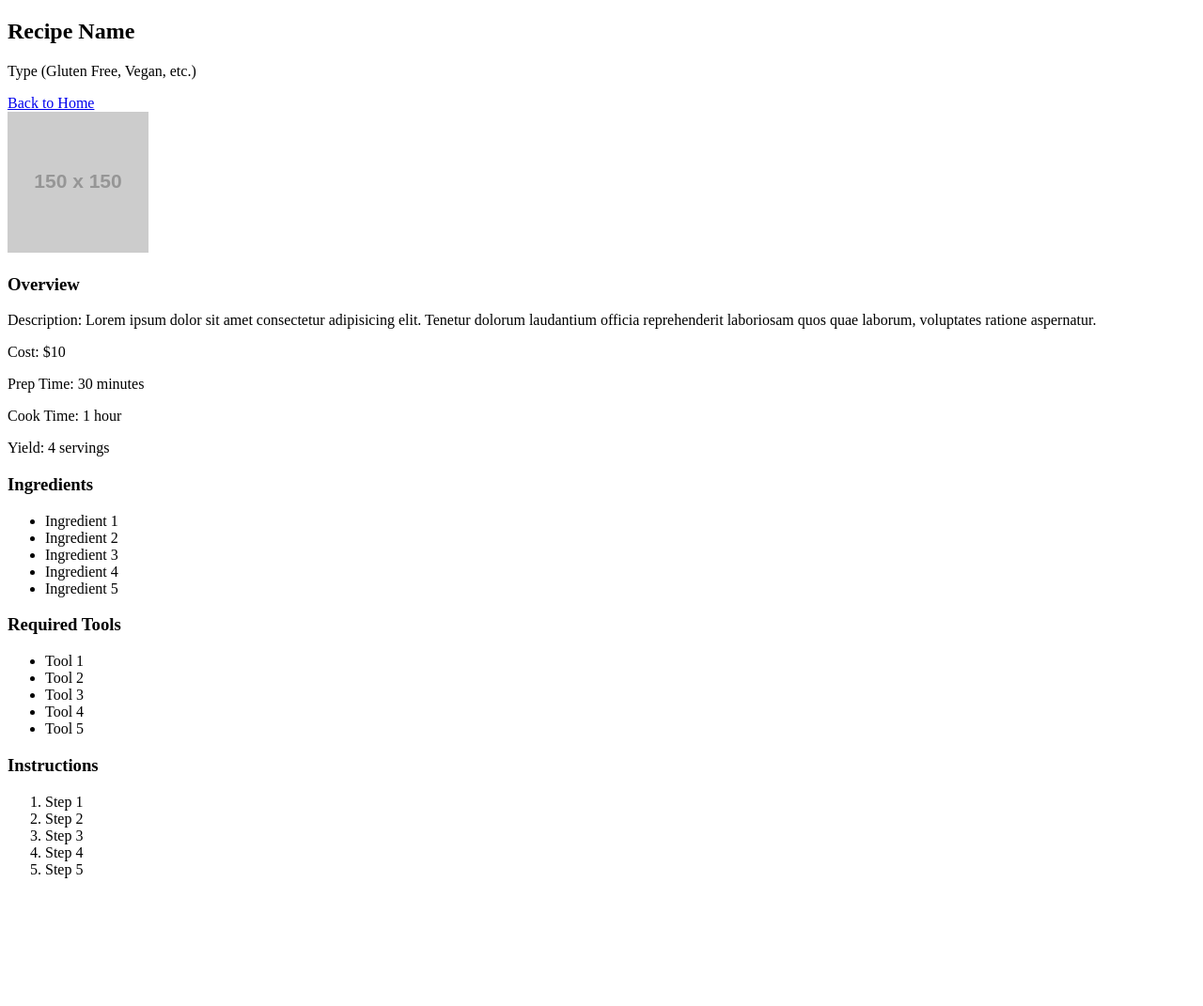
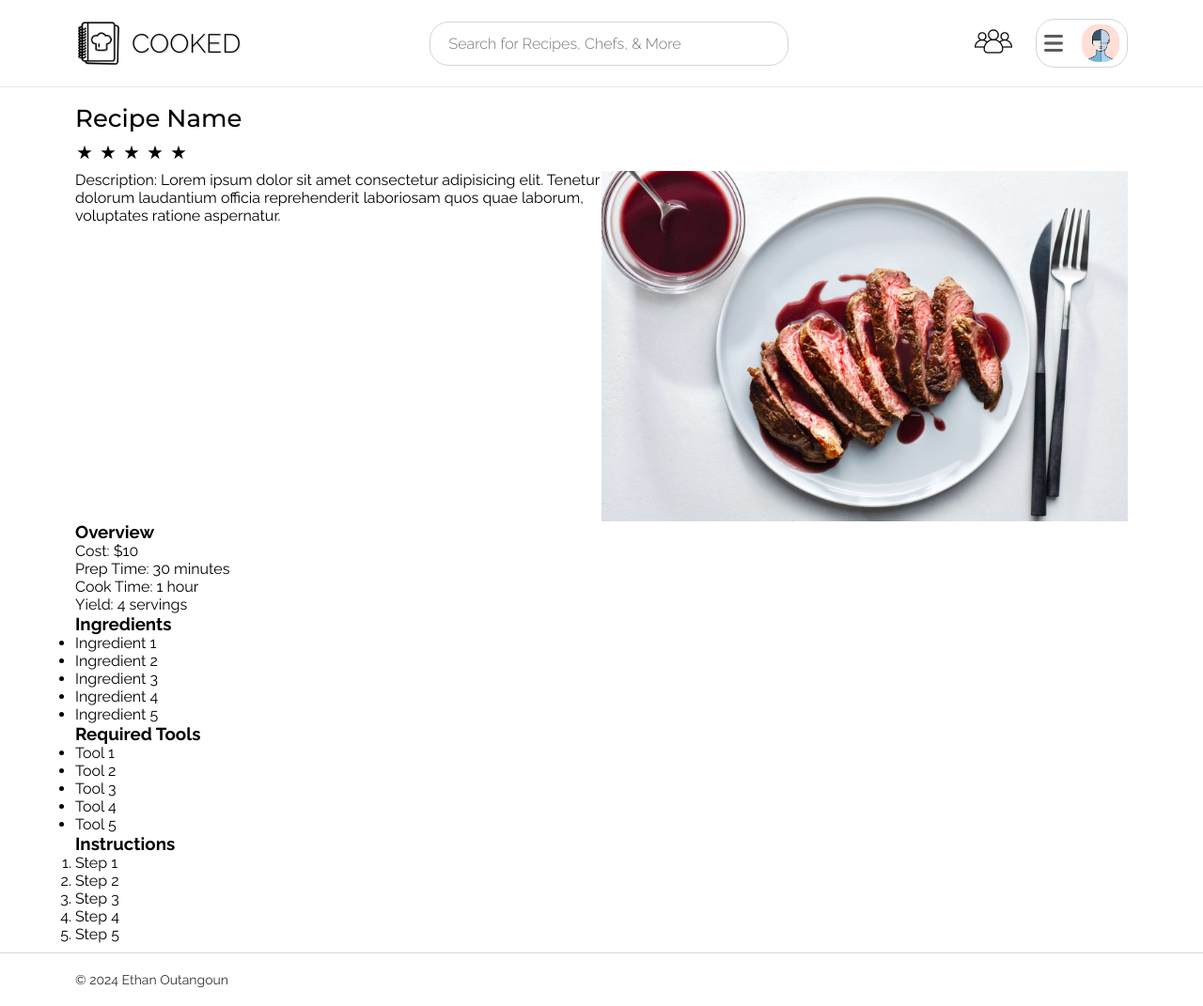
Before and after one commit to ethanoutangoun/CSC-437, a website: page packages/proto/public/recipe.html in a window 1280 px wide. Shown: the whole page at 94% size. Before the commit the page ends 951 px from the top, so only its background shows below. Drawn offline with Linux system fonts and the light colour scheme; placeholder pictures from the web are drawn by us.

Commit message:
Grid supports multisized images

```diff
--- a/packages/proto/public/recipe.html
+++ b/packages/proto/public/recipe.html
@@ -1,30 +1,75 @@
 <!DOCTYPE html>
 <html lang="en">
   <head>
+    <link rel="stylesheet" href="styles/page.css" />
     <meta charset="UTF-8" />
     <meta name="viewport" content="width=device-width, initial-scale=1.0" />
-    <title>Home</title>
+    <title>Cooked</title>
+    <link rel="icon" href="images/icon.png" type="image/x-icon" />
   </head>
   <body>
     <article>
-        <header>
-            <h1>Recipe Name</h1>
-            <p>Type (Gluten Free, Vegan, etc.)</p>
-            <a href="index.html">Back to Home</a>
+      <header class="navbar">
+        <div class="navbar-content">
+          <a class="logo" href="index.html">
+            <img src="images/icon.png" alt="Cooked Logo" width="50px" />
+            <h1>COOKED</h1>
+          </a>
+
+          <section class="search-box">
+            <form>
+              <input
+                type="text"
+                name="search"
+                placeholder="Search for Recipes, Chefs, & More"
+              />
+            </form>
+          </section>
+
+          <div class="right-navbar">
+            <a class="group-icon" href="groups.html">
+              <img src="images/groups.png" alt="Groups" width="40px" />
+            </a>
+
+            <a class="navbar-menu" href="profile.html">
+              <img id="menu" src="images/menu.png" alt="menu" width="20px" />
+
+              <img src="images/avatar.png" alt="Profile" width="40px" />
+            </a>
+          </div>
+        </div>
       </header>
 
+      <div class="content">
+        <section class="recipe-content">
+          <h2>Recipe Name</h2>
 
-        <section>
-            <img src="https://via.placeholder.com/150" alt="Recipe Image">
+          <div class="rating-container">
+            <img src="icons/rating-star-a.svg" alt="star" width="20px" />
+            <img src="icons/rating-star-a.svg" alt="star" width="20px" />
+            <img src="icons/rating-star-a.svg" alt="star" width="20px" />
+            <img src="icons/rating-star-a.svg" alt="star" width="20px" />
+            <img src="icons/rating-star-a.svg" alt="star" width="20px" />
+          </div>
 
+          <div class="recipe-intro">
+            <p class="recipe-description">
+              Description: Lorem ipsum dolor sit amet consectetur adipisicing
+              elit. Tenetur dolorum laudantium officia reprehenderit laboriosam
+              quos quae laborum, voluptates ratione aspernatur.
+            </p>
+
+            <img src="images/steak.jpeg" alt="Recipe Image" />
+          </div>
 
           <div class="recipe-info">
             <h3>Overview</h3>
-                <p class="recipe-description">Description: Lorem ipsum dolor sit amet consectetur adipisicing elit. Tenetur dolorum laudantium officia reprehenderit laboriosam quos quae laborum, voluptates ratione aspernatur.</p>
+
             <p>Cost: $10</p>
             <p>Prep Time: 30 minutes</p>
             <p>Cook Time: 1 hour</p>
             <p>Yield: 4 servings</p>
+          </div>
 
           <div class="ingredients">
             <h3>Ingredients</h3>
@@ -59,8 +104,11 @@
             </ol>
           </div>
         </section>
+      </div>
+    </article>
 
-
-    </article>
+    <footer>
+      <p>© 2024 Ethan Outangoun</p>
+    </footer>
   </body>
 </html>
--- a/packages/proto/public/styles/page.css
+++ b/packages/proto/public/styles/page.css
@@ -237,11 +237,14 @@
 
   display: grid;
   grid-template-columns: repeat(auto-fill, minmax(250px, 1fr));
+  /* I want my rows to be the exact same height as my auto generated columns */
+  grid-auto-rows: 1fr;
+
   gap: 20px;
 
   font-family: "Montserrat", sans-serif;
   flex-wrap: wrap;
-  gap: 20px;
+
 }
 
 .recipe-list li {
@@ -260,20 +263,44 @@
 }
 
 .recipe-container {
+
   margin-bottom: 25px;
   width: 100%;
 
 
 
+
+}
+
+.recipe-img-container{
+  width: 100%;
+
+  height:calc(100% - 30px);;
 }
 
 .recipe-container img {
-
+  height: 100%;
   width: 100%;
   object-fit: cover;
   border-radius: 20px;
 
 }
+
+
+footer {
+  border-top: 1px solid #d8d7d7;
+  color: #333;
+  padding: 20px; /* Padding inside the footer */
+  padding-left: 80px;
+  padding-right: 80px;
+  margin-top: 10px;
+
+}
+
+footer p{
+  font-size: 14px;
+}
+
 
 @media screen and (max-width: 800px) {
   .content {
@@ -288,6 +315,11 @@
 
   .recipe-list{
     grid-template-columns: repeat(auto-fill, minmax(230px, 1fr));
+  }
+
+  footer{
+    padding-left: 50px;
+    padding-right: 50px;
   }
 }
 
@@ -316,4 +348,54 @@
   .recipe-list{
     grid-template-columns: 1fr;
   }
+
+  footer{
+    padding-left: 31px;
+    padding-right: 31px;
+  }
+
+
 }
+
+
+
+
+
+
+.recipe-content h2{
+  font-family: 'Montserrat', sans-serif;
+  font-weight: 500;
+  font-size: 26px;
+  padding-top: 10px;
+  padding-bottom: 10px;
+}
+
+.rating-container{
+  display: flex;
+  align-items: center;
+  gap: 5px;
+  margin-bottom: 10px;
+
+}
+
+.rating-container svg{
+  width: 24px;
+  height: 24px;
+  fill: rgb(255, 102, 0);
+
+
+}
+
+.recipe-intro{
+  display: grid;
+  grid-template-columns: 1fr 1fr;
+}
+
+
+.recipe-intro img{
+
+  width: 100%;
+  height: auto;
+
+
+}
```
Also changed, not shown: packages/proto/public/index.html (+41 -21 lines), packages/proto/public/profile.html (+1 -0 lines), packages/proto/public/icons/rating-star-a.svg (added), packages/proto/public/icons/rating-star.svg (added), packages/proto/public/images/foodie.png (added), packages/proto/public/images/pho.jpeg (added), packages/proto/public/images/potatoes.jpeg (added). Lines whose indentation alone changed are shown as unchanged.
